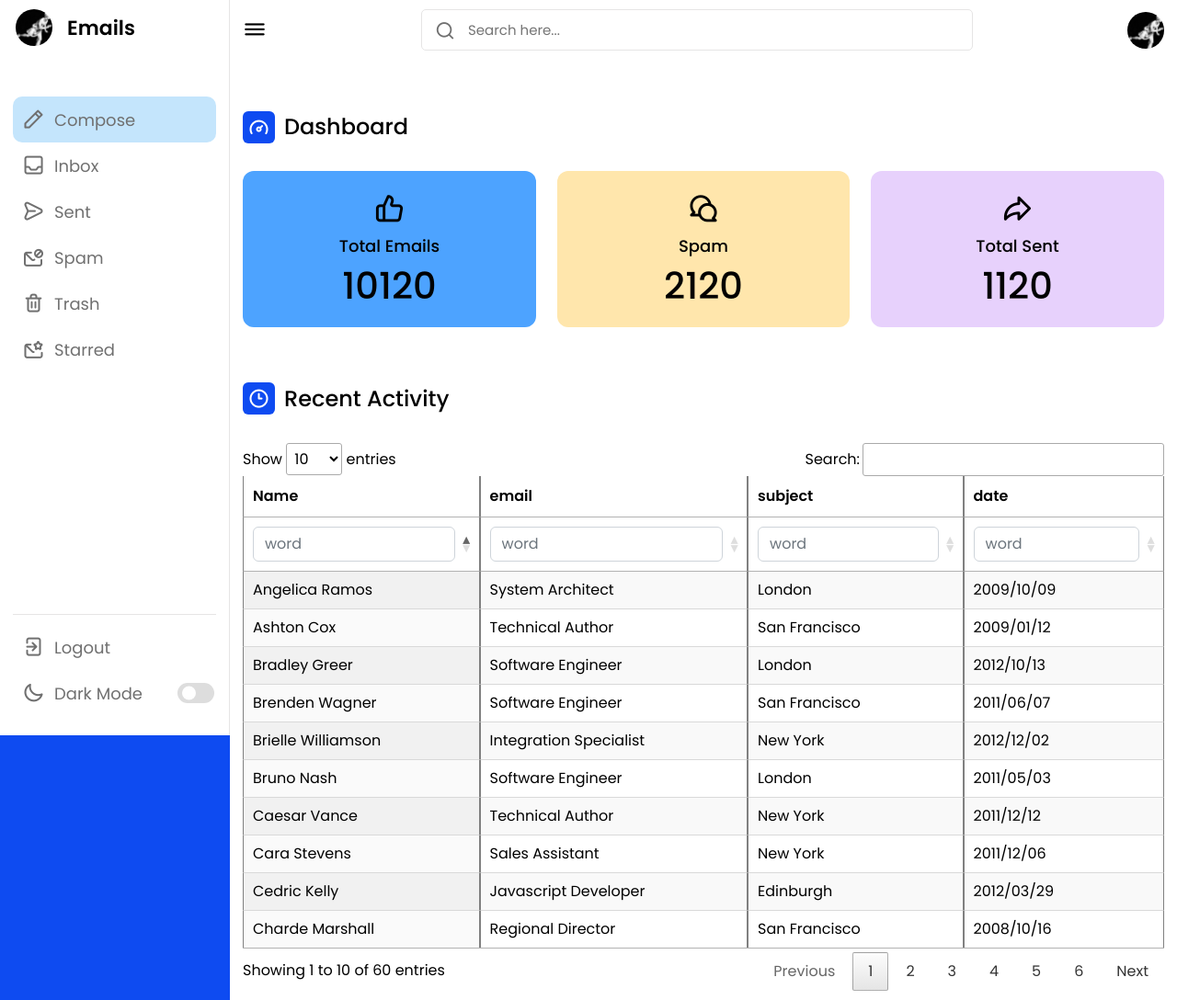
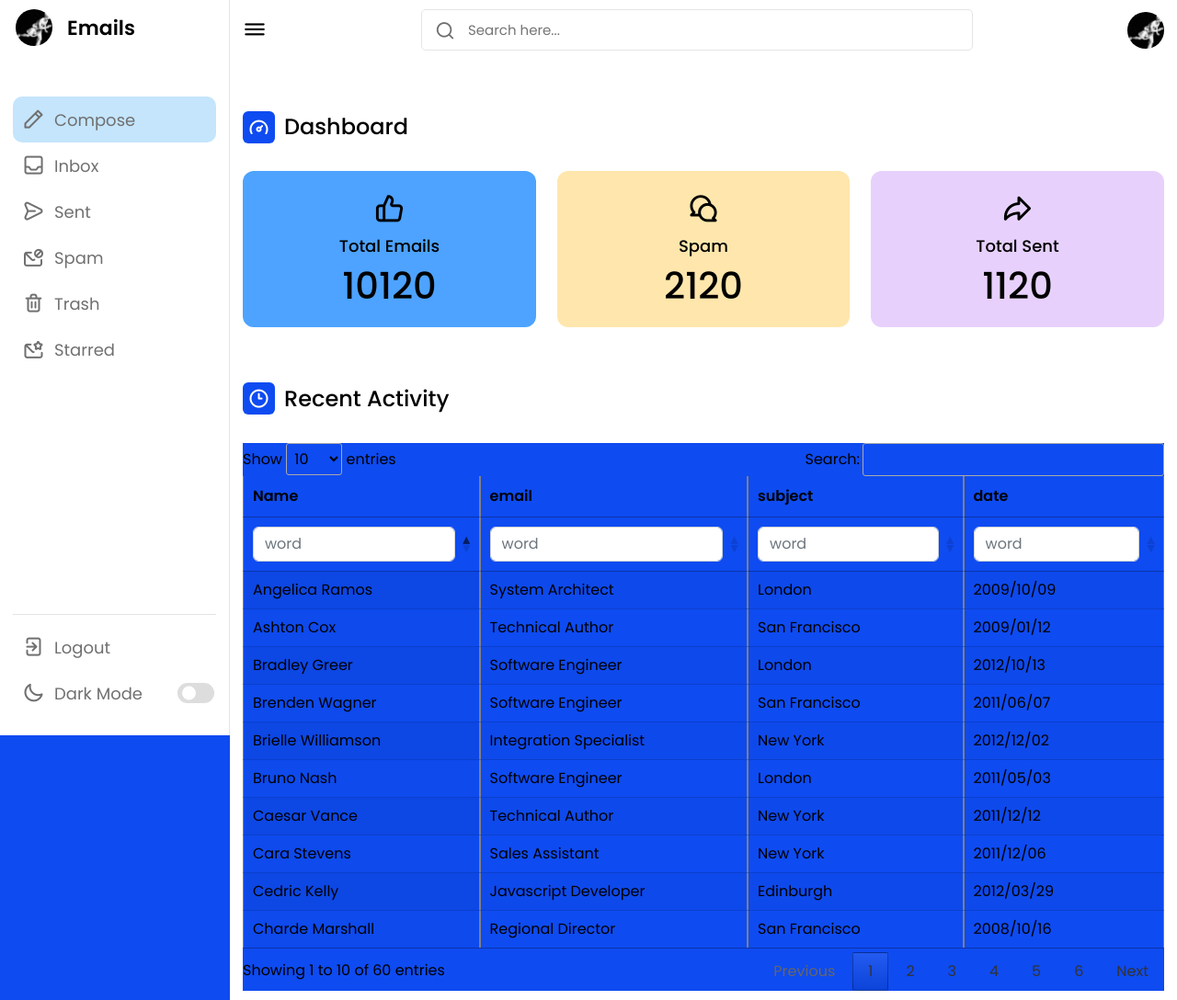
Before and after one commit to alaawaladi/new_form_app, a Django app: page /home/ in a window 1280 px wide. Shown: the whole page at 92% size. Run offline with Django 4.2, Linux system fonts and the light colour scheme; some libraries are stand-ins or nearby versions.

```diff
--- a/ISP_Dashbord/static/style/style.css
+++ b/ISP_Dashbord/static/style/style.css
@@ -487,6 +487,7 @@ ul,ol{
     position: relative;
     clear: both;
     width: 100%;
+    background-color: var(--primary-color);
     color: var(--text-color);
 }
 
```
